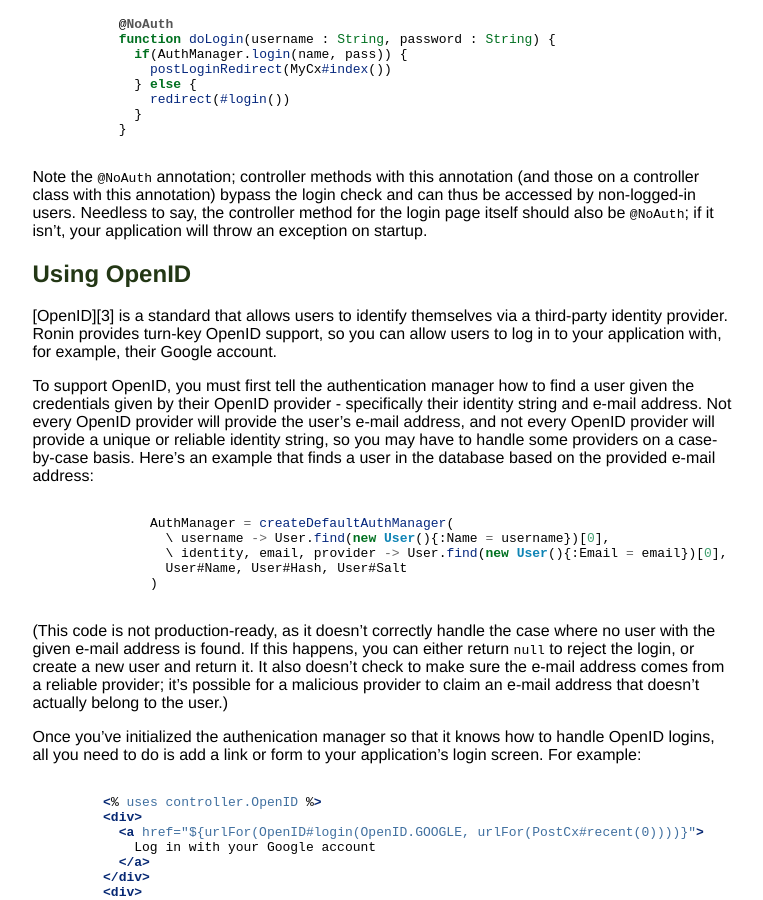
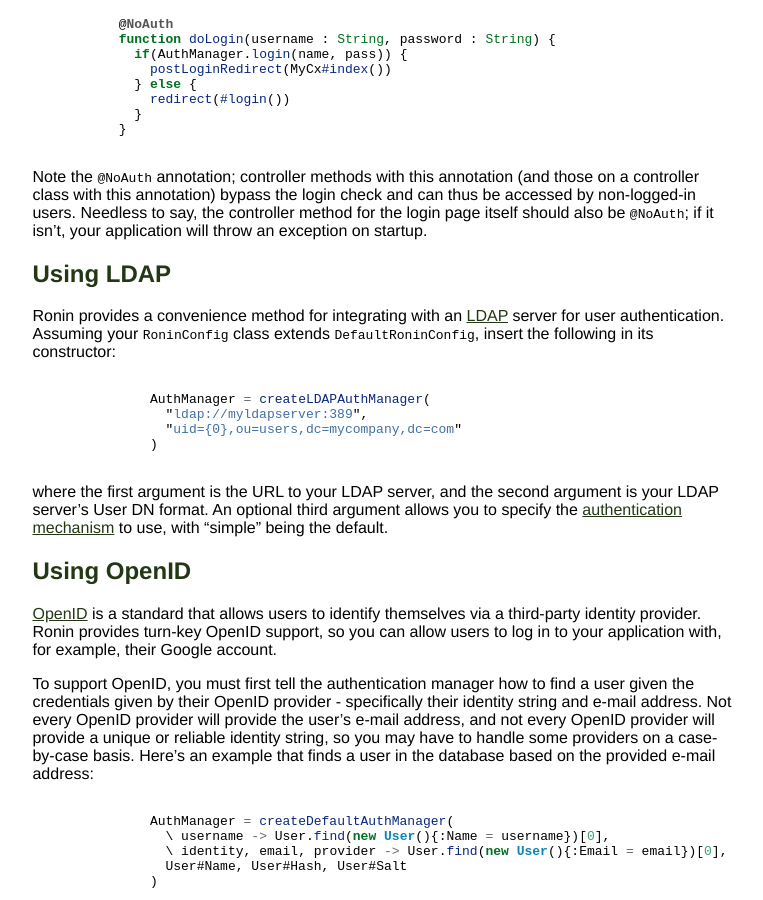
Before and after one commit to kprevas/ronin, a Jekyll site: the page built from User-Authentication.md, in a window 1280 px wide and 900 px high, scrolled down 1413 px. Shown: the whole window, without its empty margins (230-993 px from the left). Built offline with Jekyll 4.4.1, drawn with Linux system fonts in a browser that asks for light colours; some web fonts are replaced; Markdown is read by kramdown in place of the engine named in the settings.

Commit message:
docs for LDAP

```diff
--- a/User-Authentication.md
+++ b/User-Authentication.md
@@ -88,6 +88,22 @@
 to say, the controller method for the login page itself should also be `@NoAuth`; if it isn't, your
 application will throw an exception on startup.
 
+## Using LDAP
+
+Ronin provides a convenience method for integrating with an [LDAP][4] server for user authentication.
+Assuming your `RoninConfig` class extends `DefaultRoninConfig`, insert the following in its constructor:
+
+{% highlight js %}
+        AuthManager = createLDAPAuthManager(
+          "ldap://myldapserver:389",
+          "uid={0},ou=users,dc=mycompany,dc=com"
+        )
+{% endhighlight %}
+
+where the first argument is the URL to your LDAP server, and the second argument is your LDAP server's
+User DN format.  An optional third argument allows you to specify the [authentication mechanism][5] to use,
+with "simple" being the default.
+
 ## Using OpenID
 
 [OpenID][3] is a standard that allows users to identify themselves via a third-party identity provider.
```
Also changed, not shown: other parts of User-Authentication.md (+3 -0 lines).
